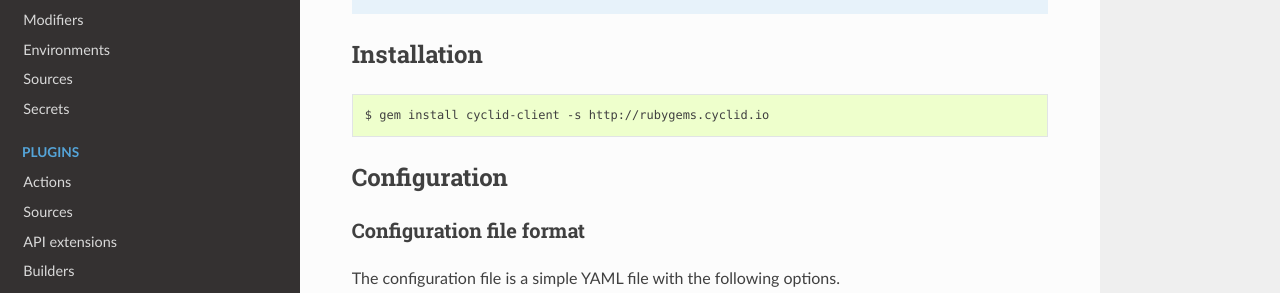
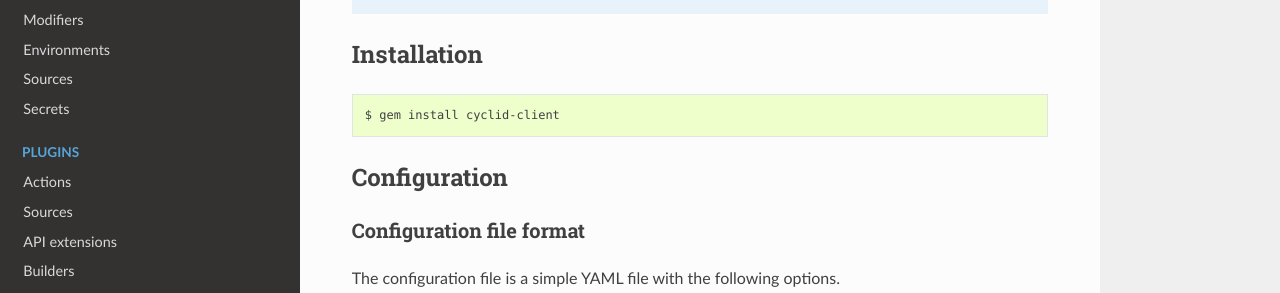
Before and after one commit to Cyclid/Cyclid-docs, a Sphinx documentation site: the page built from docs/cli.rst, in a window 1280 px wide and 900 px high. Shown: the part 247-540 px from the top of the window. Built offline with Sphinx 7.4.7 and the Read the Docs theme 2.0.0, drawn with Linux system fonts in a browser that asks for light colours; some of the changed lines change nothing that is shown.

Commit message:
Remove refrence to rubygems.cyclid.io

```diff
--- a/docs/cli.rst
+++ b/docs/cli.rst
@@ -12,7 +12,7 @@ Installation
 
 ::
 
-    $ gem install cyclid-client -s http://rubygems.cyclid.io
+    $ gem install cyclid-client
 
 *************
 Configuration
```
